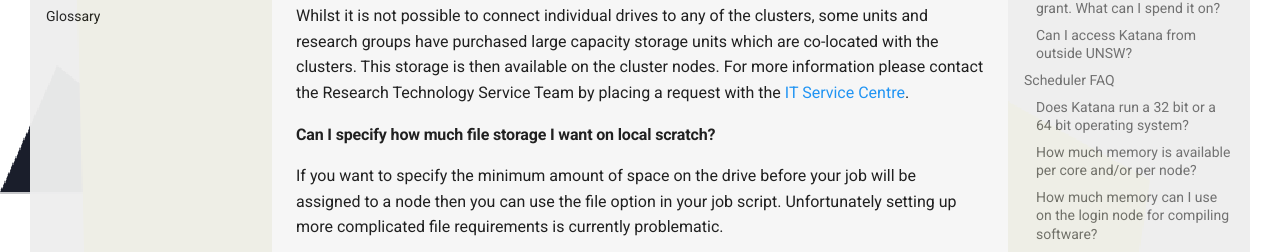
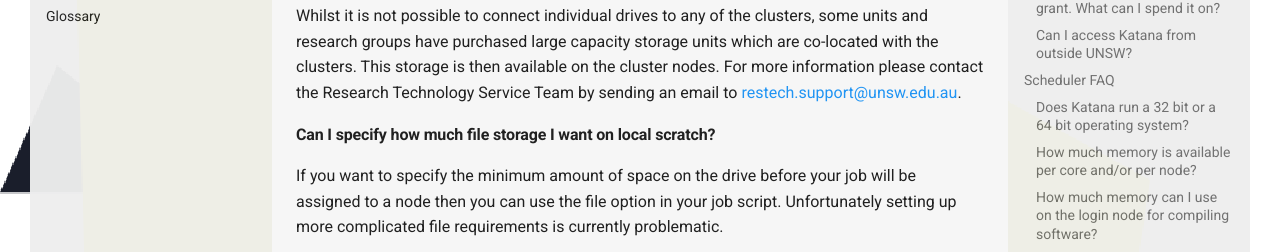
Before and after one commit to unsw-restech/unsw-restech.github.io, an MkDocs documentation site: the page built from docs/faq.md, in a window 1280 px wide and 900 px high, scrolled down 6395 px. Shown: the part 254-506 px from the top of the window. Built offline with MkDocs 1.6.1 and Material for MkDocs 9.7.7, drawn with Linux system fonts in a browser that asks for light colours; comment, search, counter and statistics services are not loaded; some of the changed text lies outside the part shown.

Commit message:
Update faq.md

```diff
--- a/docs/faq.md
+++ b/docs/faq.md
@@ -105,7 +105,7 @@ For fine grain detail, you may need to get access to the worker node that the jo
 then you can see a list of your running jobs and where they are running. You can then use ssh to log on to the individual nodes and run`#!bash top` or`#!bash htop` to see the load on the node including memory usage for each of the processes on the node.
 
 #### How do I request the installation or upgrade of a piece of software ?
-If you wish to have a new piece of software installed or software that is already installed upgraded please send an email to the <a href="mailto: ITServiceCentre@unsw.edu.au">IT Service Centre</a> from your UNSW email account with details of what software change you require.
+If you wish to have a new piece of software installed or software that is already installed upgraded please send an email to [restech.support@unsw.edu.au](mailto:restech.support@unsw.edu.au) from your UNSW email account with details of what software change you require.
 
 #### Why is my job stuck in the queue whilst other jobs run?
 The queues are not set up to be first-in-first-out. In fact all of the queued jobs sit in one big pool of jobs that are ready to run. The scheduler assigns priorities to jobs in the pool and the job with the highest priority is the next one to run. The length of time spent waiting in the pool is just one of several factors that are used to determine priority.
@@ -167,7 +167,7 @@ As well as local scratch, global scratch and your cluster home drive are accessi
 Use`#!bash rsync` to copy data to the KDM server. More information is above.
 
 #### Is there any way of connecting my own file storage to one of the clusters?
-Whilst it is not possible to connect individual drives to any of the clusters, some units and research groups have purchased large capacity storage units which are co-located with the clusters. This storage is then available on the cluster nodes. For more information please contact the Research Technology Service Team by placing a request with the [IT Service Centre](mailto:ITServiceCentre@unsw.edu.au).
+Whilst it is not possible to connect individual drives to any of the clusters, some units and research groups have purchased large capacity storage units which are co-located with the clusters. This storage is then available on the cluster nodes. For more information please contact the Research Technology Service Team by sending an email to [restech.support@unsw.edu.au](mailto:restech.support@unsw.edu.au).
 
 #### Can I specify how much file storage I want on local scratch?
 If you want to specify the minimum amount of space on the drive before your job will be assigned to a node then you can use the file option in your job script. Unfortunately setting up more complicated file requirements is currently problematic.
```
